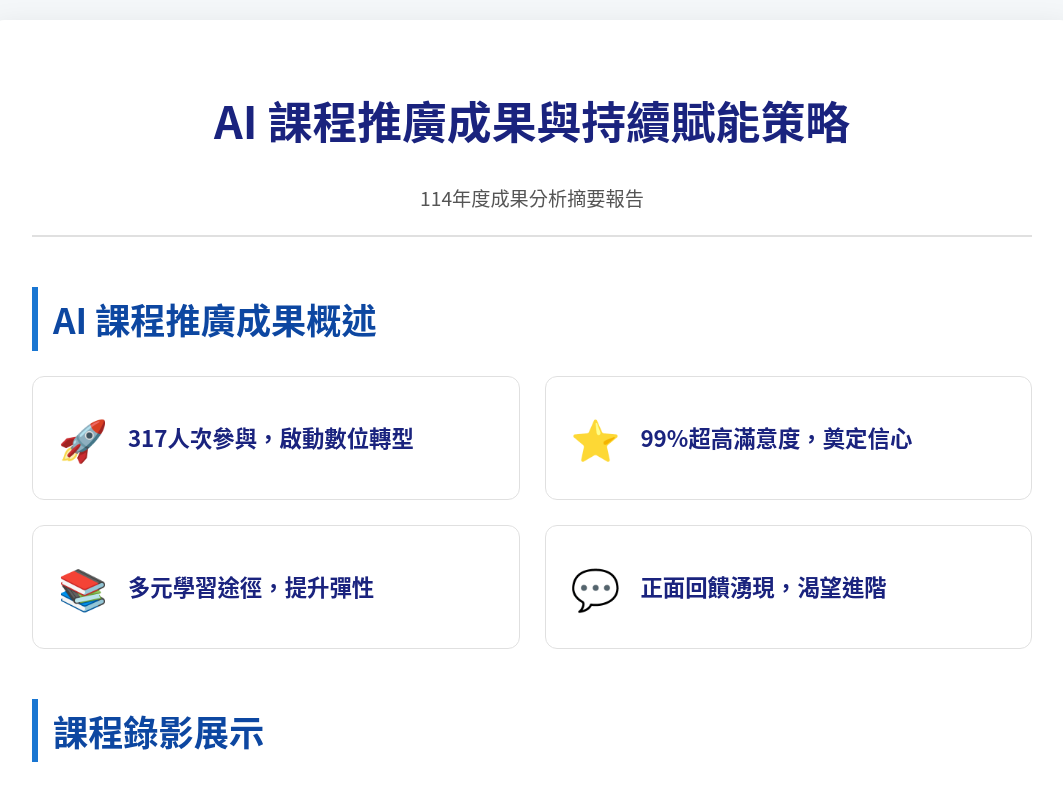
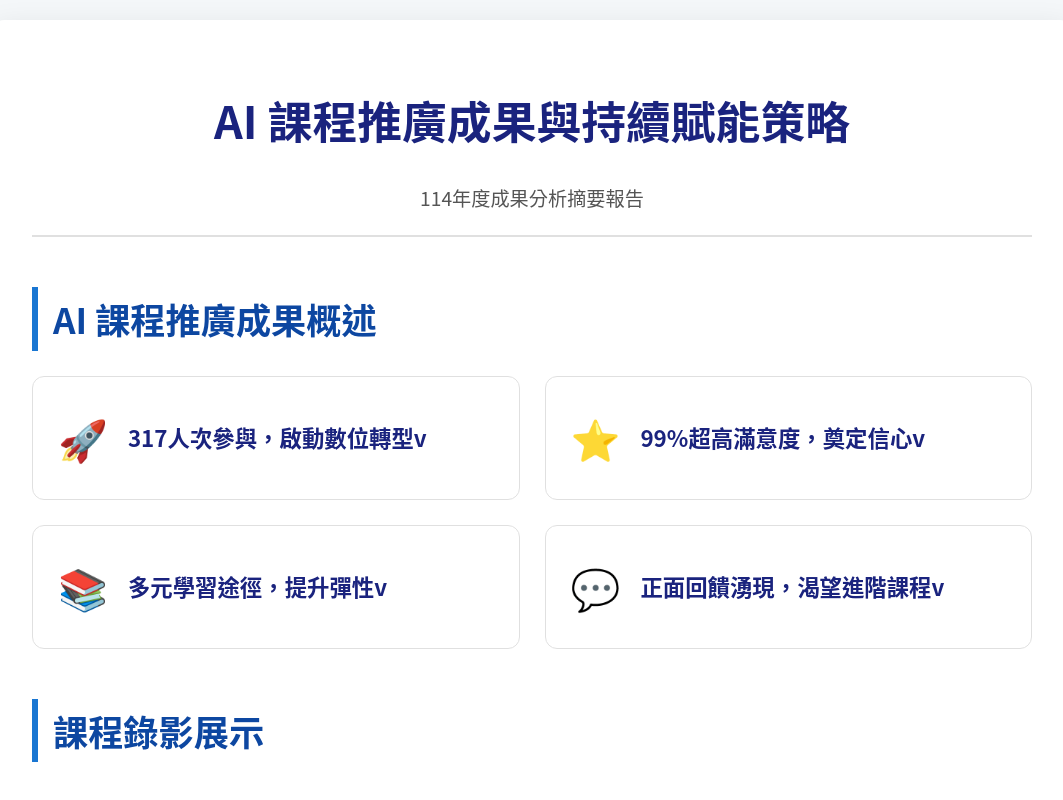
Before and after one commit to LupusDK/1sAIEducation, a plain HTML site: page index.html in a window 1280 px wide. Shown: the top 800 px of the page, without its empty margins (108-1171 px from the left). Drawn offline with nearby package versions, Linux system fonts and the light colour scheme.

Commit message:
alter text
alter text

```diff
--- a/index.html
+++ b/index.html
@@ -309,7 +309,7 @@
             <div class="summary-card">
                 <div class="summary-header">
                     <span class="summary-icon">🚀</span>
-                    <h3 class="summary-title">317人次參與，啟動數位轉型</h3>
+                    <h3 class="summary-title">317人次參與，啟動數位轉型v</h3>
                 </div>
                 <div class="summary-details">
                     <p>自2025年6月至10月共舉辦12場AI應用課程，成功啟動了從高層至基層的數位轉型，總參與人次達317人。顯示了公司在推動AI知識普及方面取得了初步成效。</p>
@@ -320,7 +320,7 @@
             <div class="summary-card">
                 <div class="summary-header">
                     <span class="summary-icon">⭐</span>
-                    <h3 class="summary-title">99%超高滿意度，奠定信心</h3>
+                    <h3 class="summary-title">99%超高滿意度，奠定信心v</h3>
                 </div>
                 <div class="summary-details">
                     <p>AI 課程在「執行面」獲得了全面性的成功，滿意度高達99%。這為後續的深度應用和全面推廣奠定了極佳的信心基礎。</p>
@@ -331,7 +331,7 @@
             <div class="summary-card">
                 <div class="summary-header">
                     <span class="summary-icon">📚</span>
-                    <h3 class="summary-title">多元學習途徑，提升彈性</h3>
+                    <h3 class="summary-title">多元學習途徑，提升彈性v</h3>
                 </div>
                 <div class="summary-details">
                     <p>提供了實體、視訊、ALOHA平台等多樣化的學習途徑，有助於滿足不同員工的需求和偏好，提升了學習的彈性與可及性。</p>
@@ -342,7 +342,7 @@
             <div class="summary-card">
                 <div class="summary-header">
                     <span class="summary-icon">💬</span>
-                    <h3 class="summary-title">正面回饋湧現，渴望進階</h3>
+                    <h3 class="summary-title">正面回饋湧現，渴望進階課程v</h3>
                 </div>
                 <div class="summary-details">
                     <p>學員回饋表達高度肯定與讚賞，並強烈要求增加課程場次與時數、對進階課程的渴望、以及對持續辦理的期待。</p>
```
